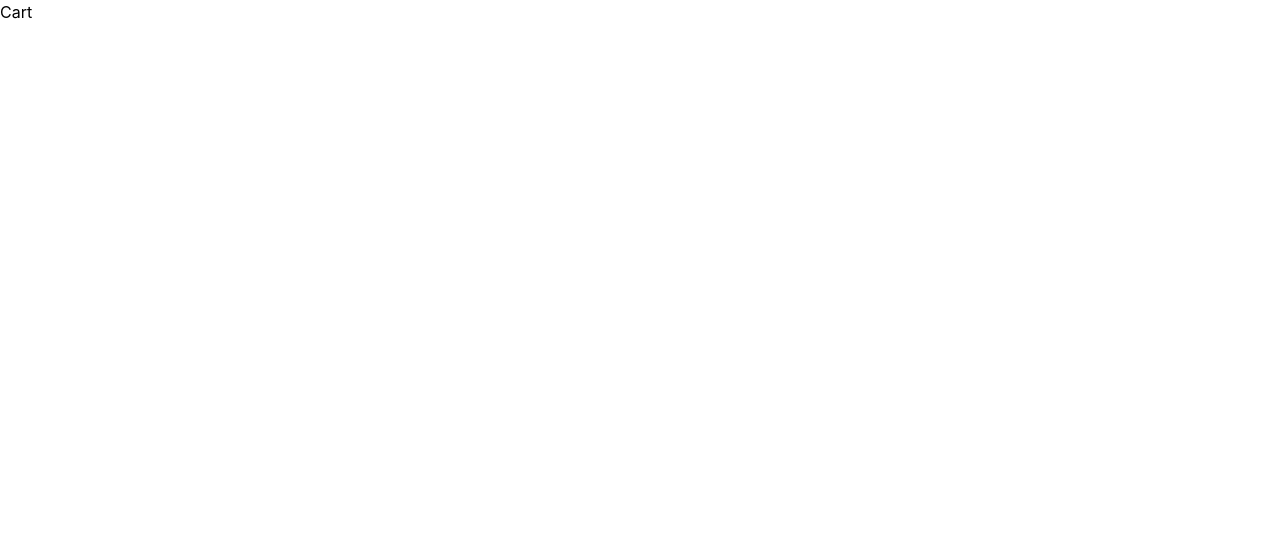
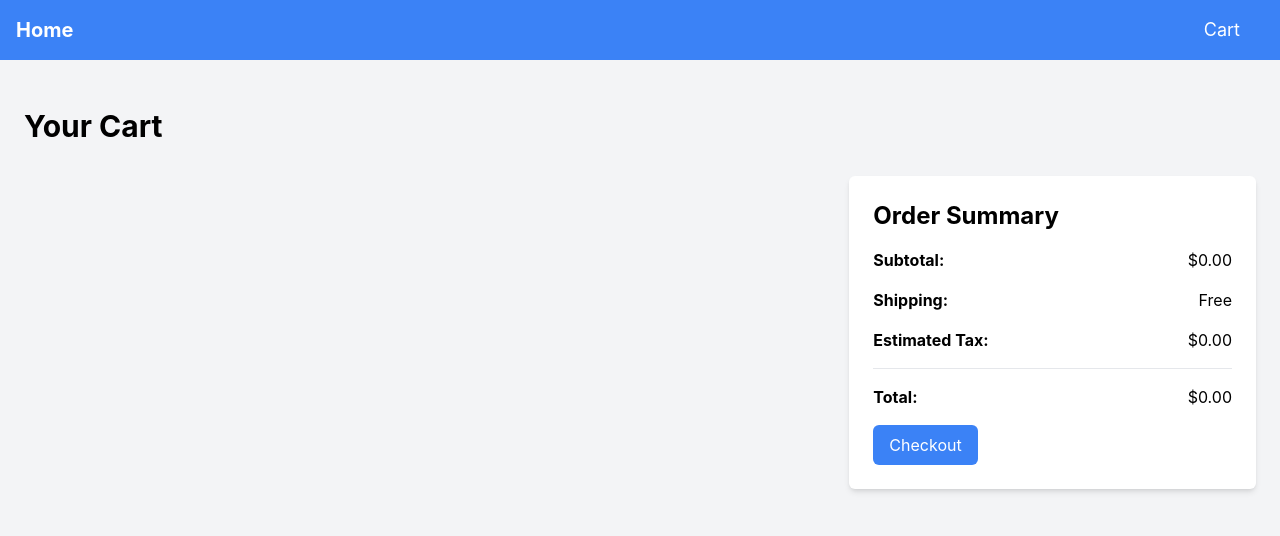
Before and after one commit to sohanagashimani/e-commerce, a React (Create React App) app: page /cart in a window 1280 px wide. Shown: the top 536 px of the page. Built offline with nearby package versions, Linux system fonts and the light colour scheme.

Commit message:
Add: cart

```diff
--- a/src/App.js
+++ b/src/App.js
@@ -1,10 +1,12 @@
 import { BrowserRouter as Router, Route, Routes } from "react-router-dom";
 import { Cart, Home, ProductDetails } from "./modules";
+import Navbar from "./modules/Navbar/Navbar";
 
 function App() {
   return (
     <Router>
       <div>
+        <Navbar />
         <Routes>
           <Route path="/" element={<Home />} />
           <Route path="/cart" element={<Cart />} />
--- a/src/index.css
+++ b/src/index.css
@@ -1,7 +1,42 @@
 @tailwind base;
 @tailwind components;
 @tailwind utilities;
+/* Firefox */
+* {
+  scrollbar-width: thin;
+  scrollbar-color: #b2beb5 #dfe9eb;
+}
 
+/* Chrome, Edge and Safari */
+*::-webkit-scrollbar {
+  width: 8px;
+  width: 8px;
+}
+*::-webkit-scrollbar-track {
+  border-radius: 6px;
+  background-color: #dfe9eb;
+}
+
+*::-webkit-scrollbar-track:hover {
+  background-color: #dfe9eb;
+}
+
+*::-webkit-scrollbar-track:active {
+  background-color: #dfe9eb;
+}
+
+*::-webkit-scrollbar-thumb {
+  border-radius: 5px;
+  background-color: #b2beb5;
+}
+
+*::-webkit-scrollbar-thumb:hover {
+  background-color: #899499;
+}
+
+*::-webkit-scrollbar-thumb:active {
+  background-color: #b2beb5;
+}
 body {
   margin: 0;
   font-family: -apple-system, BlinkMacSystemFont, "Segoe UI", "Roboto", "Oxygen",
--- a/src/modules/Cart/Cart.jsx
+++ b/src/modules/Cart/Cart.jsx
@@ -1,7 +1,30 @@
 import React from "react";
+import { useSelector } from "react-redux";
+import CartItem from "./components/CartItem";
+import OrderSummary from "./components/OrderSummary";
 
-const Cart = () => {
-  return <div>Cart</div>;
+const CartPage = () => {
+  const cartItems = useSelector((state) => state.cartReducer.items);
+  const total = cartItems.reduce(
+    (acc, item) => acc + item.price * item.quantity,
+    0
+  );
+
+  return (
+    <div className="bg-gray-100 py-12 md:h-[calc(100vh-4rem)] h-full">
+      <div className="container px-6 mx-auto">
+        <h1 className="text-3xl font-bold mb-8">Your Cart</h1>
+        <div className="flex flex-col md:flex-row justify-between">
+          <div className="w-full md:w-8/12 mb-8 md:mb-0 md:mr-3 md:h-[calc(100vh-16rem)] overflow-y-auto">
+            {cartItems.map((item) => (
+              <CartItem key={item.id} item={item} />
+            ))}
+          </div>
+          <OrderSummary total={total} />
+        </div>
+      </div>
+    </div>
+  );
 };
 
-export default Cart;
+export default CartPage;
--- a/src/modules/Cart/cart.actions.js
+++ b/src/modules/Cart/cart.actions.js
@@ -0,0 +1,32 @@
+import {
+  ADD_TO_CART,
+  CHANGE_QUANTITY,
+  REMOVE_FROM_CART,
+} from "./cart.action.types";
+
+export const addToCart = (product) => {
+  return (dispatch) => {
+    dispatch({
+      type: ADD_TO_CART,
+      payload: product,
+    });
+  };
+};
+export const removeFromCart = (id) => {
+  return (dispatch) => {
+    dispatch({
+      type: REMOVE_FROM_CART,
+      payload: id,
+    });
+  };
+};
+export const changeQuantity = (item) => {
+  return (dispatch) => {
+    dispatch({
+      type: CHANGE_QUANTITY,
+      payload: {
+        item,
+      },
+    });
+  };
+};
--- a/src/modules/Cart/cart.reducer.js
+++ b/src/modules/Cart/cart.reducer.js
@@ -47,10 +47,10 @@ export const cartReducer = (state = initialCartState, action) => {
       return {
         ...state,
         items: state.items.map((item) =>
-          item.id === action.payload.id
+          item.id === action.payload.item.id
             ? {
                 ...item,
-                quantity: action.payload.quantity,
+                quantity: action.payload.item.quantity,
               }
             : item
         ),
--- /dev/null
+++ b/src/modules/Cart/components/CartItem.jsx
@@ -0,0 +1,58 @@
+import React from "react";
+import { useDispatch } from "react-redux";
+import { changeQuantity, removeFromCart } from "../cart.actions";
+
+const CartItem = ({ item }) => {
+  const dispatch = useDispatch();
+  const handleChangeQuantity = ({ item, quantity }) => {
+    dispatch(changeQuantity({ ...item, quantity }));
+  };
+  const handleRemoveItem = (id) => {
+    dispatch(removeFromCart(id));
+  };
+  return (
+    <div className="flex flex-col md:flex-row border rounded-md p-4 mb-4">
+      <div className="flex-none mr-4">
+        <img
+          className="object-contain w-48 h-48 md:w-32 md:h-32 rounded-md"
+          src={item.image}
+          alt={item.title}
+        />
+      </div>
+      <div className="flex-auto md:ml-4">
+        <h2 className="font-medium text-lg mb-2">{item.title}</h2>
+        <p className="text-gray-500 text-base mb-2">{item.category}</p>
+        <div className="flex items-center mb-2">
+          <button
+            className="border rounded-md text-lg font-medium px-2 py-1 mr-2 hover:bg-gray-200"
+            onClick={() => {
+              if (item.quantity > 1)
+                handleChangeQuantity({ item, quantity: item.quantity - 1 });
+              else handleRemoveItem(item.id);
+            }}
+          >
+            -
+          </button>
+          <p className="text-lg font-medium mr-2">{item.quantity}</p>
+          <button
+            className="border rounded-md text-lg font-medium px-2 py-1 mr-2 hover:bg-gray-200"
+            onClick={() =>
+              handleChangeQuantity({ item, quantity: item.quantity + 1 })
+            }
+          >
+            +
+          </button>
+          <button
+            className="text-red-500 font-medium hover:underline ml-auto"
+            onClick={() => handleRemoveItem(item.id)}
+          >
+            Remove
+          </button>
+        </div>
+        <p className="text-lg font-medium">${item.price.toFixed(2)}</p>
+      </div>
+    </div>
+  );
+};
+
+export default CartItem;
--- /dev/null
+++ b/src/modules/Cart/components/OrderSummary.jsx
@@ -0,0 +1,33 @@
+import React from "react";
+
+const OrderSummary = ({ total }) => {
+  return (
+    <div className="w-full md:w-4/12">
+      <div className="bg-white rounded-md shadow-md p-6">
+        <h2 className="text-2xl font-bold mb-4">Order Summary</h2>
+        <div className="flex justify-between mb-4">
+          <span className="font-bold">Subtotal:</span>
+          <span>${total.toFixed(2)}</span>
+        </div>
+        <div className="flex justify-between mb-4">
+          <span className="font-bold">Shipping:</span>
+          <span>Free</span>
+        </div>
+        <div className="flex justify-between mb-4">
+          <span className="font-bold">Estimated Tax:</span>
+          <span>${(total * 0.1).toFixed(2)}</span>
+        </div>
+        <hr className="my-4" />
+        <div className="flex justify-between">
+          <span className="font-bold">Total:</span>
+          <span>${(total * 1.1).toFixed(2)}</span>
+        </div>
+        <button className="bg-blue-500 text-white py-2 px-4 rounded-md mt-4">
+          Checkout
+        </button>
+      </div>
+    </div>
+  );
+};
+
+export default OrderSummary;
--- a/src/modules/Home/components/ProductCard.jsx
+++ b/src/modules/Home/components/ProductCard.jsx
@@ -6,8 +6,8 @@ import { fetchProduct } from "../../Product/product.actions";
 const ProductCard = ({ product }) => {
   const dispatch = useDispatch();
   const navigate = useNavigate();
-  const handleViewClick = async () => {
-    await dispatch(fetchProduct(product.id));
+  const handleViewClick = () => {
+    dispatch(fetchProduct(product.id));
     navigate(`/product/${product.id}`);
   };
   return (
--- /dev/null
+++ b/src/modules/Navbar/Navbar.jsx
@@ -0,0 +1,24 @@
+import React from "react";
+import { Link } from "react-router-dom";
+
+const Navbar = () => {
+  return (
+    <nav className="bg-blue-500 p-4">
+      <div className="flex justify-between items-center max-w-7xl mx-auto">
+        <Link to="/" className="text-white text-xl font-bold">
+          Home
+        </Link>
+        <div className="flex items-center">
+          <Link
+            to="/cart"
+            className="text-white text-lg mr-6 hover:text-gray-200"
+          >
+            Cart
+          </Link>
+        </div>
+      </div>
+    </nav>
+  );
+};
+
+export default Navbar;
--- a/src/modules/Product/Product.jsx
+++ /dev/null
@@ -1,7 +0,0 @@
-import React from "react";
-
-const Product = () => {
-  return <div>Product</div>;
-};
-
-export default Product;
```
Also changed, not shown: src/modules/Product/ProductDetails.jsx (+49 -9 lines).
